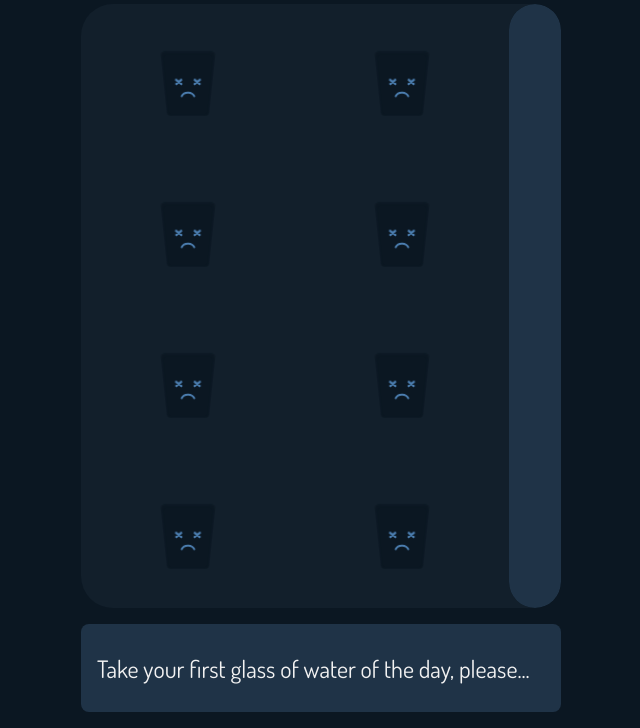
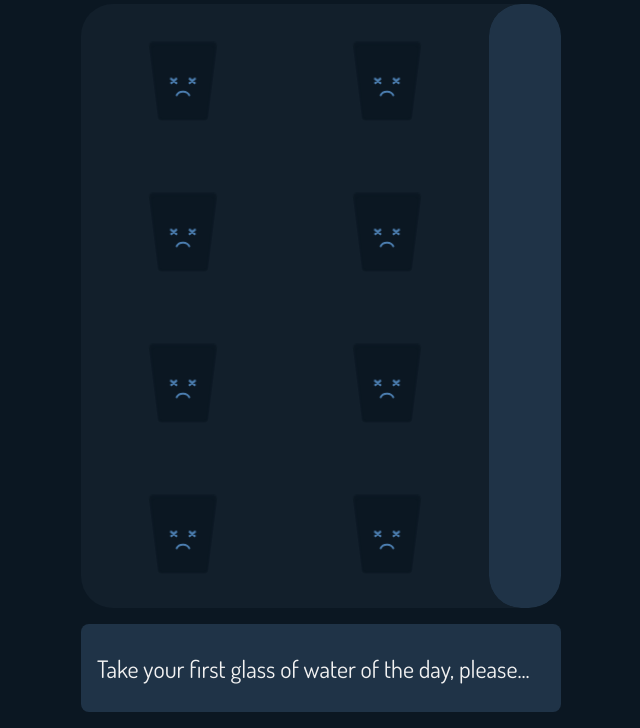
Before and after one commit to gabysantosw/waterly, a plain HTML site: page index.html in a window 1280 px wide. Shown: the part 72-800 px from the top of the page, without its empty margins (319-959 px from the left). Drawn offline with Linux system fonts and the light colour scheme.

Commit message:
ui improvements

```diff
--- a/sass/main.scss
+++ b/sass/main.scss
@@ -163,7 +163,9 @@ body {
   }
 
   &__logo {
-    //
+    @include size-switch {
+      width: 8rem;
+    }
   }
 }
 
@@ -209,6 +211,10 @@ body {
     //     transform: scaleY(1);
     //   }
     // }
+
+    @include size-switch {
+      width: 4.5rem;
+    }
 
     // different filling states
     @for $i from 1 to 9 {
@@ -381,6 +387,11 @@ body {
   //   }
   // }
 
+  @include size-switch {
+    width: 3rem * 1.2;
+    height: 4rem * 1.2;
+  }
+
   &:hover {
     opacity: .5;
   }
@@ -408,7 +419,6 @@ body {
     background-size: 60%;
     background-position: 50% 25%;
     background-repeat: no-repeat;
-    box-shadow: inset 0 0 5px $light-dark;
 
     // initial state
     transform: scaleY(0);
```
Also changed, not shown: css/main.min.css.
